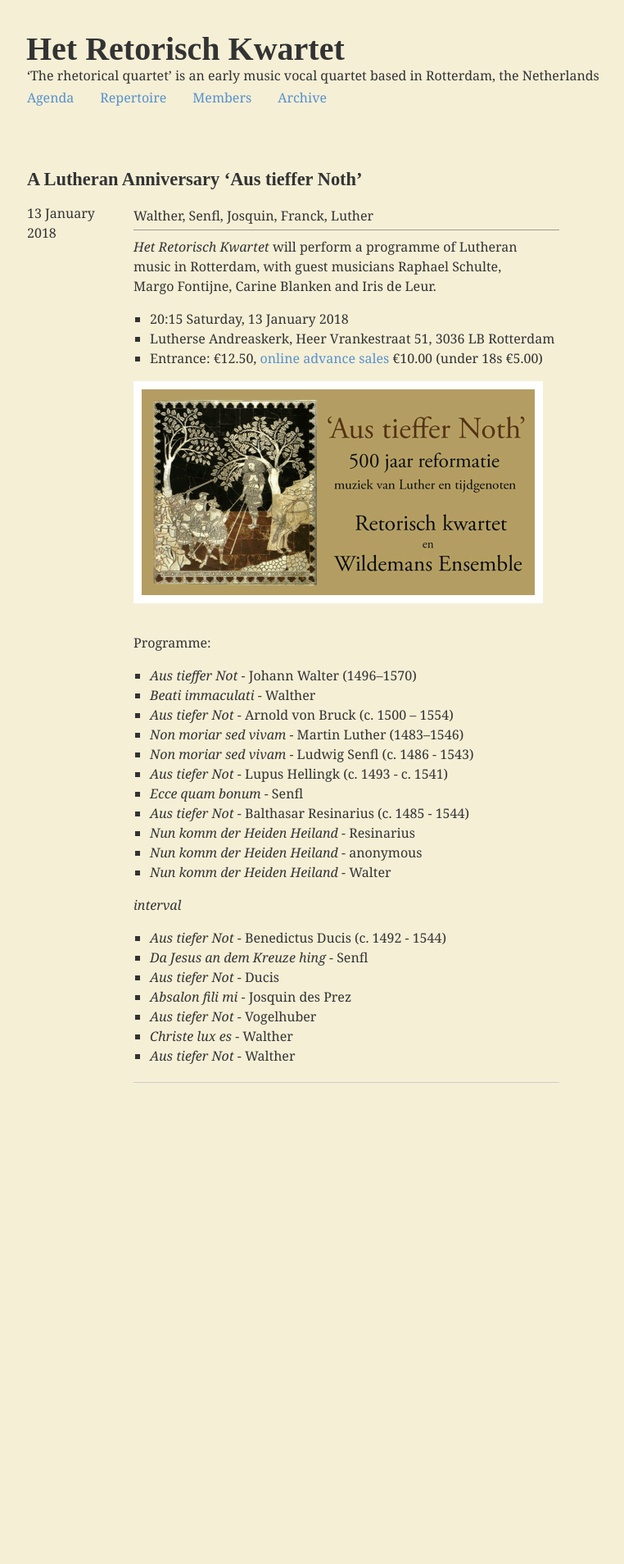
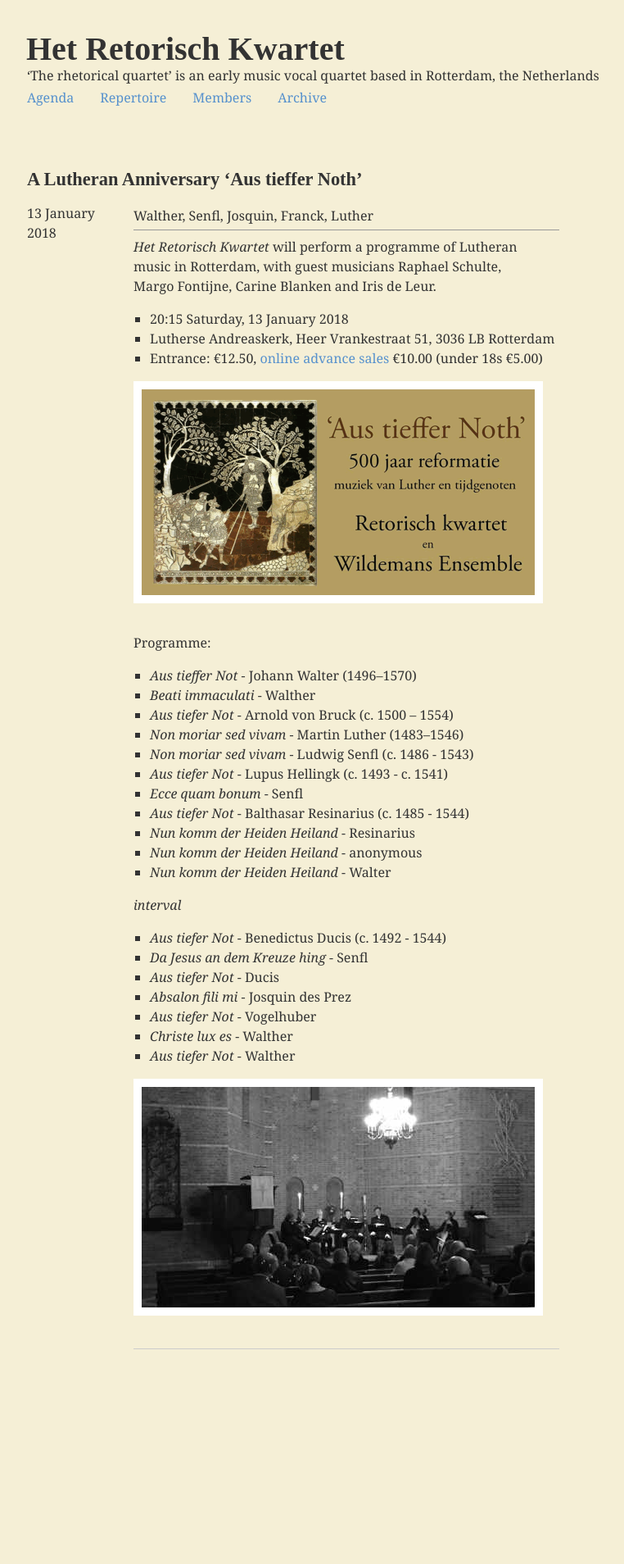
Before and after one commit to retorisch/retorisch.github.io, a Jekyll site: the page built from _posts/2018-01-13-concert.md, in a window 1280 px wide. Shown: the whole page at 82% size, without its empty margins (15-777 px from the left). Built offline with Jekyll 4.4.1, drawn with Linux system fonts in a browser that asks for light colours; some web fonts are replaced; before the commit the page ends 1583 px from its top, so only the background shows below that.

Commit message:
Add concert photo

```diff
--- a/_posts/2018-01-13-concert.md
+++ b/_posts/2018-01-13-concert.md
@@ -37,3 +37,5 @@ _interval_
 * _Aus tiefer Not_ - Vogelhuber
 * _Christe lux es_ - Walther
 * _Aus tiefer Not_ - Walther
+
+![Performance in the Andreaskerk](image/2018-01-13.jpg)
```
Also changed, not shown: image/2018-01-13.jpg (added).
